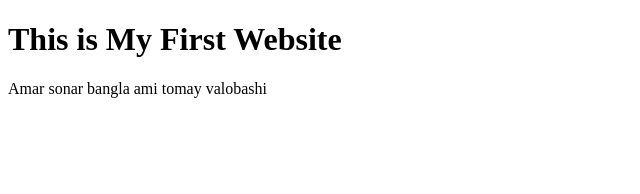
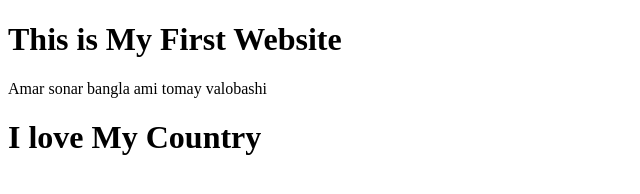
Before and after one commit to Md-Morsedul-Haque/my-first-website, a plain HTML site: page index.html in a window 1280 px wide. Shown: the whole page, without its empty margins (0-640 px from the left). Drawn offline with Linux system fonts and the light colour scheme.

Commit message:
this country change

```diff
--- a/index.html
+++ b/index.html
@@ -9,5 +9,6 @@
 <body>
     <h1>This is My First Website</h1>
     <p>Amar sonar bangla ami tomay valobashi</p>
+    <h1>I love My Country</h1>
 </body>
 </html>
```
